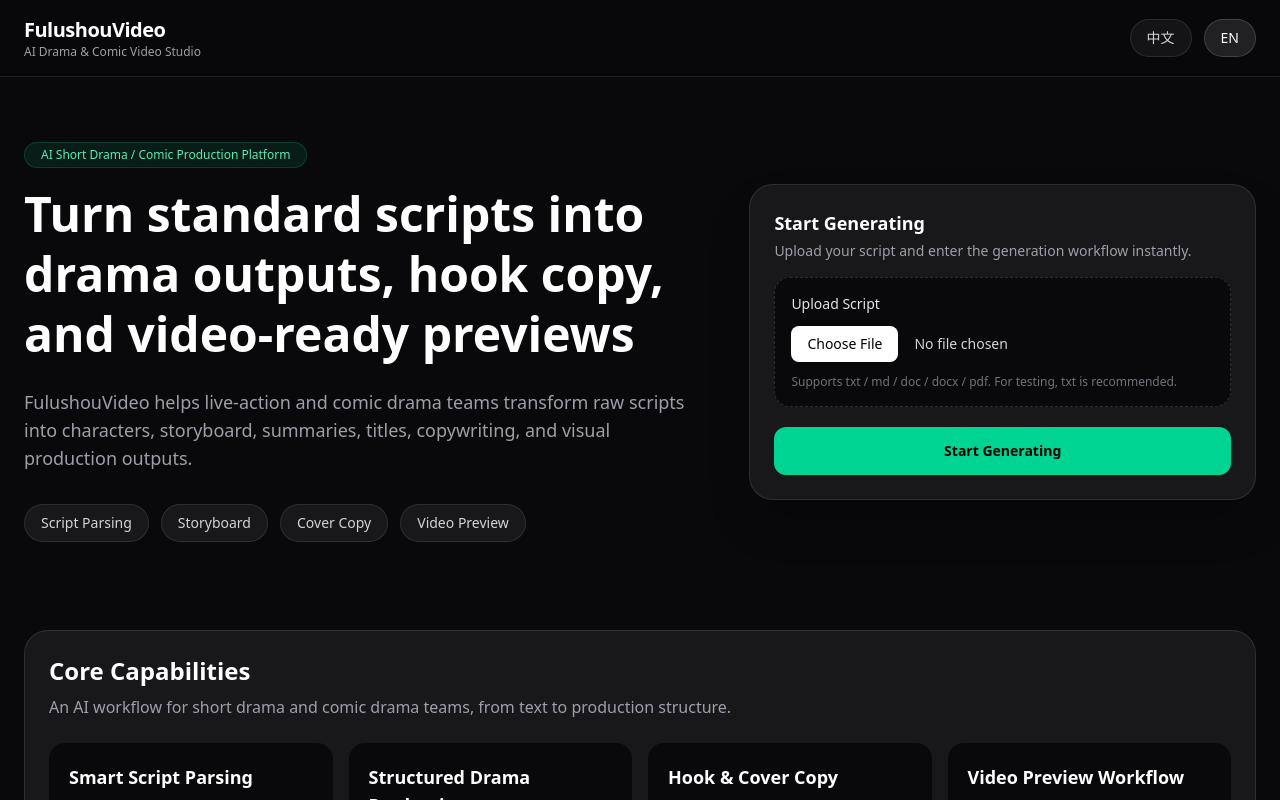
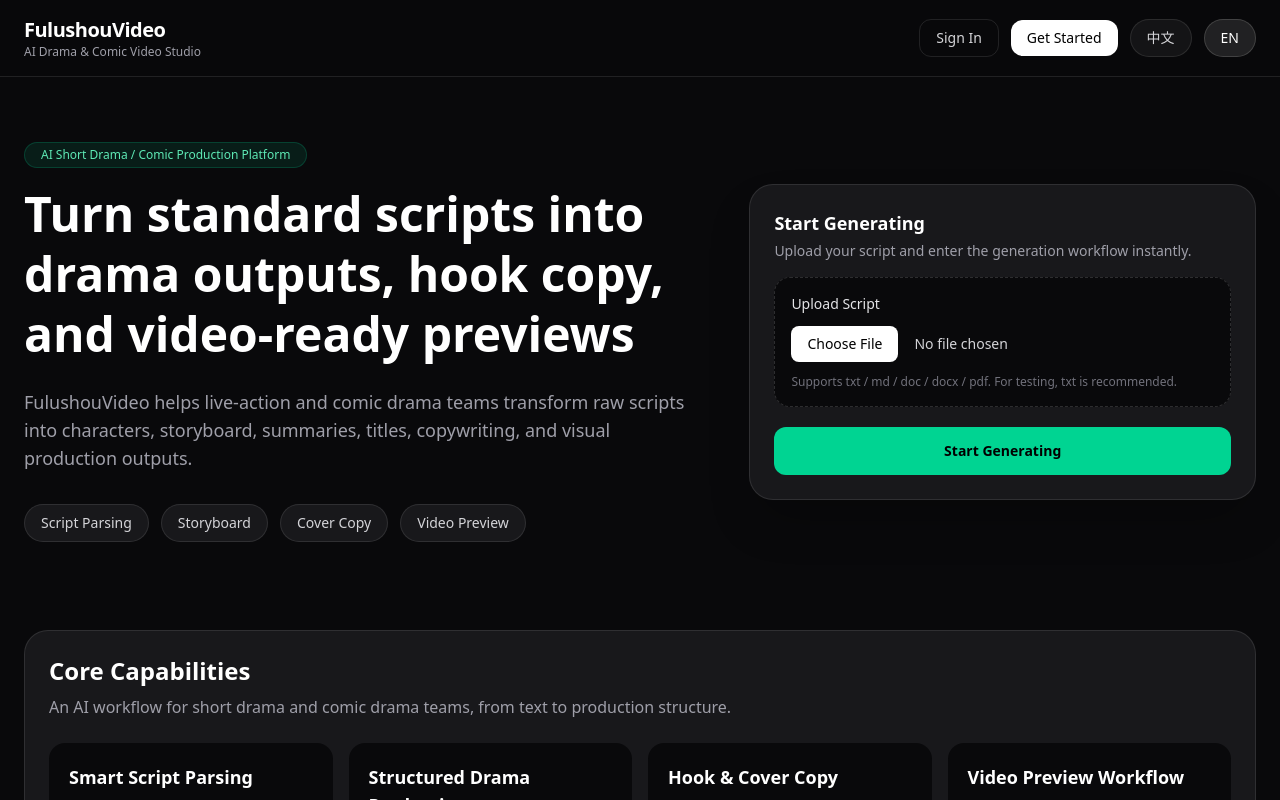
Before and after one commit to flexible-fls/story2video-web, a Next.js app: page /en in a window 1280 px wide. Shown: the top 800 px of the page. Built offline with nearby package versions, Linux system fonts and the light colour scheme.

Commit message:
add pricing section

```diff
--- a/src/app/[locale]/page.tsx
+++ b/src/app/[locale]/page.tsx
@@ -1,6 +1,7 @@
 "use client";
 
 import { useState } from "react";
+import Link from "next/link";
 import { usePathname, useRouter } from "next/navigation";
 import { getDictionary } from "@/lib/dictionary";
 import LanguageSwitch from "@/components/LanguageSwitch";
@@ -238,7 +239,24 @@
             <div className="text-xl font-semibold tracking-tight">FulushouVideo</div>
             <div className="text-xs text-zinc-400">{t.headerSubtitle}</div>
           </div>
-          <LanguageSwitch locale={locale} />
+
+          <div className="flex items-center gap-3">
+            <Link
+              href={`/${locale}/auth`}
+              className="rounded-xl border border-white/10 px-4 py-2 text-sm text-zinc-300 transition hover:bg-white/5"
+            >
+              {locale === "zh" ? "登录" : "Sign In"}
+            </Link>
+
+            <Link
+              href={`/${locale}/auth`}
+              className="rounded-xl bg-white px-4 py-2 text-sm font-medium text-black transition hover:opacity-90"
+            >
+              {locale === "zh" ? "开始使用" : "Get Started"}
+            </Link>
+
+            <LanguageSwitch locale={locale} />
+          </div>
         </div>
       </header>
 
```
